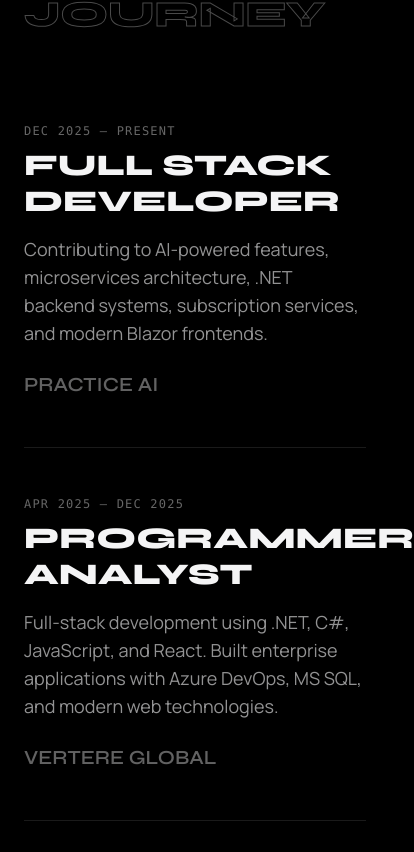
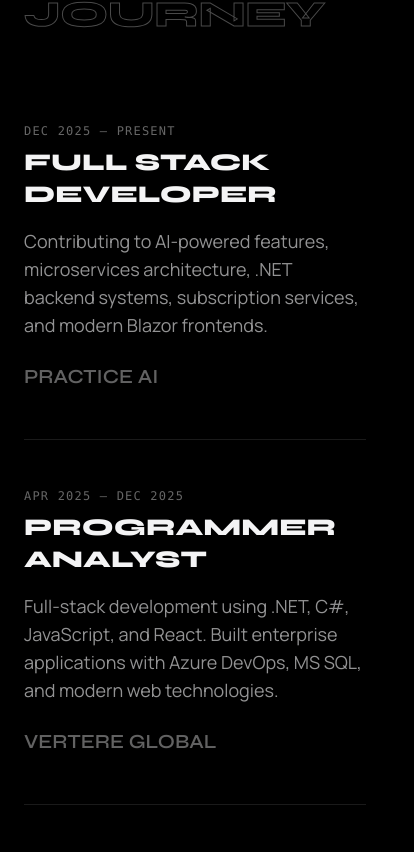
Before and after one commit to paynuj1099/modern-portfolio, a Next.js app: page / in a window 390 px wide. Shown: the part 1552-2404 px from the top of the page, 414 px wide, since content can reach past the window. Built offline with nearby package versions, Linux system fonts and the light colour scheme.

Commit message:
update font size

```diff
--- a/components/sections/ContactSection.tsx
+++ b/components/sections/ContactSection.tsx
@@ -102,7 +102,7 @@ export default function ContactSection() {
               className="hover-target group relative overflow-hidden px-12 py-6 border border-white/20 rounded-full transition-all hover:border-white"
               disabled={messageSent}
             >
-              <span className="relative z-10 font-syne text-xl uppercase font-bold group-hover:text-void transition-colors duration-300">
+              <span className="relative z-10 font-syne text-base sm:text-xl uppercase font-bold group-hover:text-void transition-colors duration-300">
                 {messageSent ? 'Message Sent' : 'Send Message'}
               </span>
               <div className="absolute inset-0 bg-white translate-y-full group-hover:translate-y-0 transition-transform duration-300 ease-out"></div>
@@ -115,7 +115,7 @@ export default function ContactSection() {
             href="https://rolandoremolacio.com"
             target="_blank"
             rel="noopener noreferrer"
-            className="hover-target font-syne text-base sm:text-xl md:text-3xl lg:text-4xl font-bold uppercase hover:text-outline transition-all break-all"
+            className="hover-target font-syne text-sm sm:text-base md:text-xl lg:text-3xl font-bold uppercase hover:text-outline transition-all break-all max-w-full overflow-auto"
           >
             rolandoremolacio.com
           </a>
--- a/components/sections/ExperienceSection.tsx
+++ b/components/sections/ExperienceSection.tsx
@@ -73,7 +73,7 @@ export default function ExperienceSection() {
                 <span className="font-mono text-xs text-white/40 mb-2 uppercase tracking-widest">
                   {exp.period}
                 </span>
-                <h3 className="font-syne text-3xl md:text-5xl font-bold uppercase group-hover:text-outline transition-all duration-300">
+                <h3 className="font-syne text-2xl sm:text-3xl md:text-5xl font-bold uppercase group-hover:text-outline transition-all duration-300 break-words">
                   {exp.title}
                 </h3>
                 <p className="text-lg opacity-60 mt-4 max-w-lg">{exp.description}</p>
```
